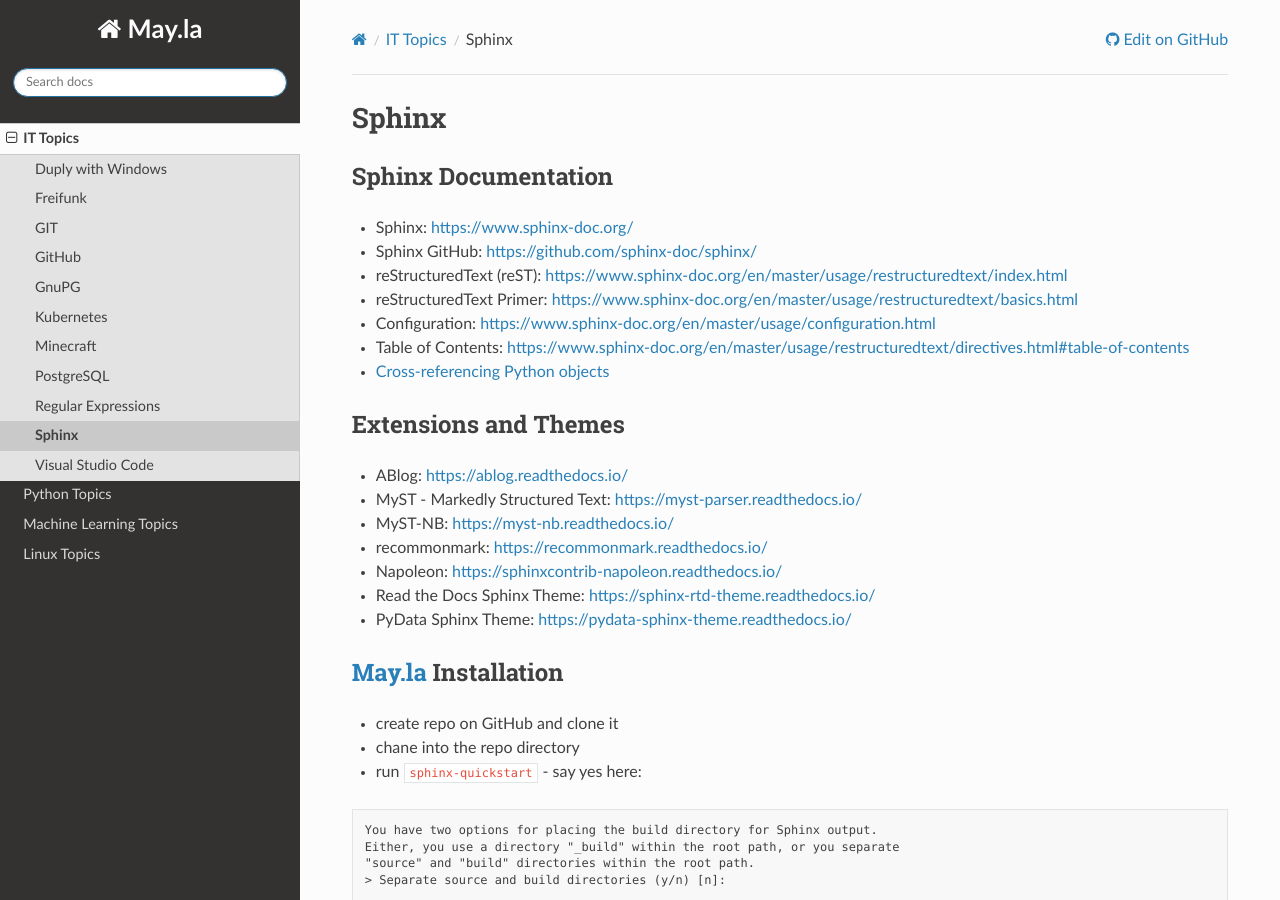
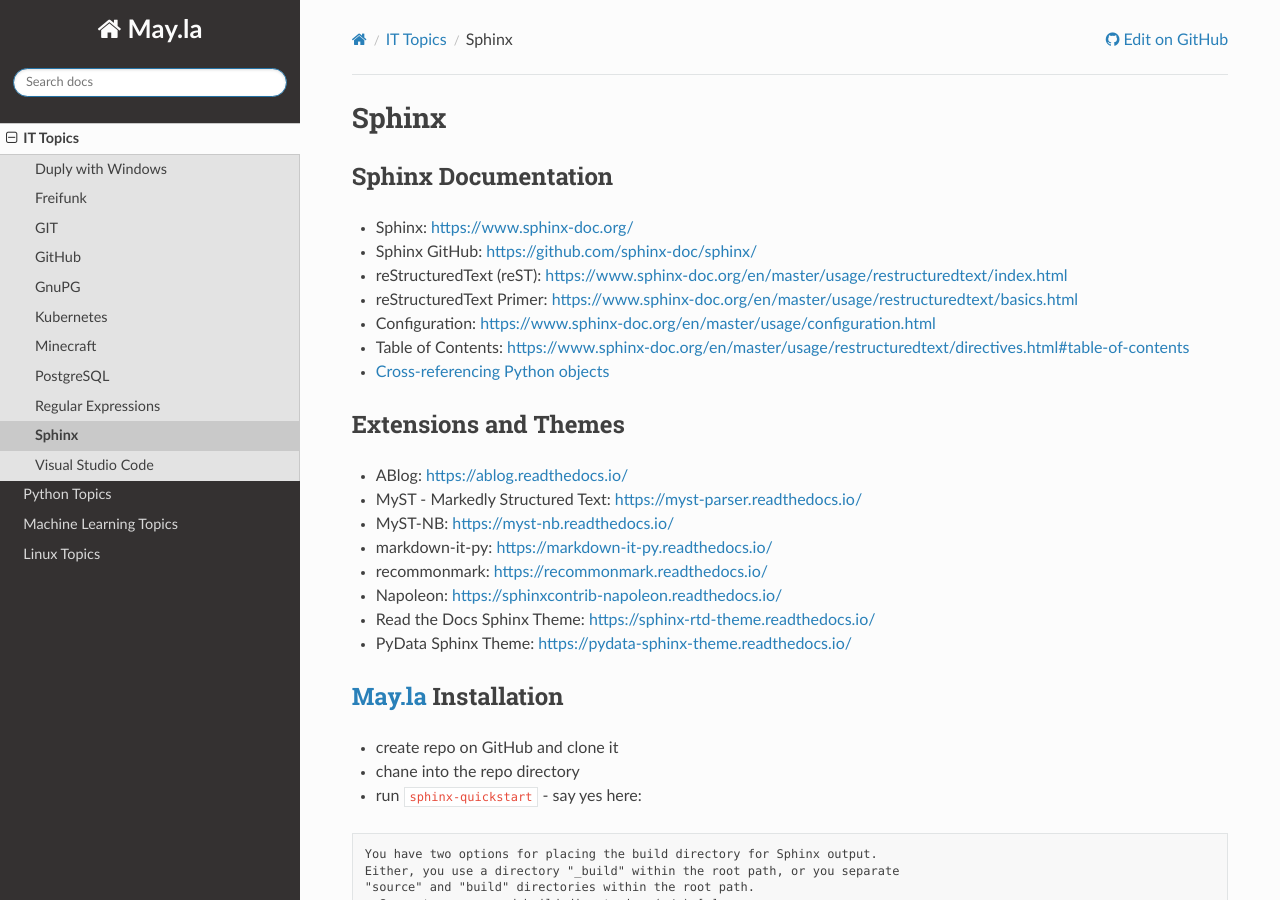
Before and after one commit to PhilipMay/May.la, a Sphinx documentation site: the page built from source/it/sphinx.md, in a window 1280 px wide and 900 px high. Built offline with Sphinx 7.4.7 and the Read the Docs theme 2.0.0, drawn with Linux system fonts in a browser that asks for light colours; some of the changed lines change nothing that is shown.

Commit message:
Update sphinx.md

```diff
--- a/source/it/sphinx.md
+++ b/source/it/sphinx.md
@@ -14,6 +14,7 @@
 - ABlog: <https://ablog.readthedocs.io/>
 - MyST - Markedly Structured Text: <https://myst-parser.readthedocs.io/>
 - MyST-NB: <https://myst-nb.readthedocs.io/>
+- markdown-it-py: https://markdown-it-py.readthedocs.io/
 - recommonmark: <https://recommonmark.readthedocs.io/>
 - Napoleon: <https://sphinxcontrib-napoleon.readthedocs.io/>
 - Read the Docs Sphinx Theme: <https://sphinx-rtd-theme.readthedocs.io/>
```
